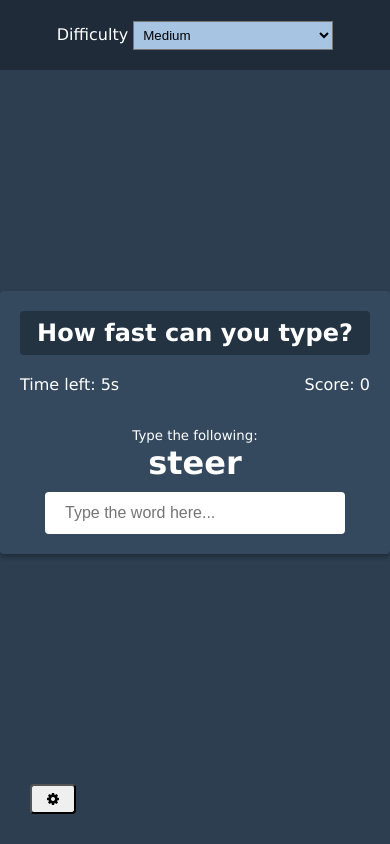
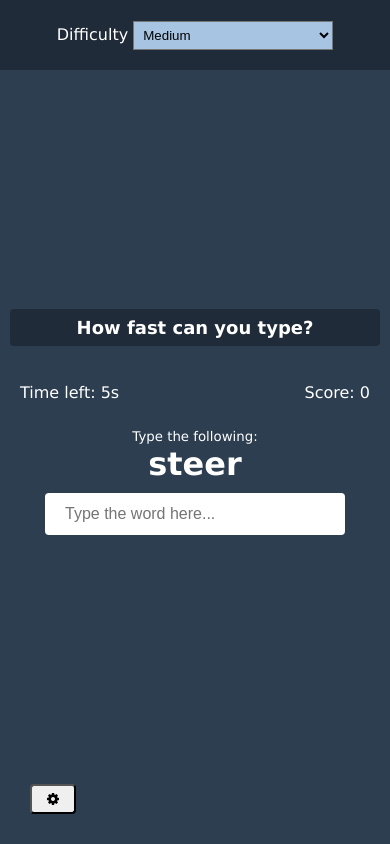
Before and after one commit to jaisharx/how-fast-can-you-type, a website: page src/index.html in a window 390 px wide. Drawn offline with Linux system fonts and the light colour scheme.

Commit message:
added media queries

```diff
--- a/src/style.css
+++ b/src/style.css
@@ -66,11 +66,26 @@ select:focus, button:focus, input:focus {
     box-shadow: 0 3px 5px rgba(0, 0, 0, 0.3);
 }
 
+@media (max-width: 520px){
+    .container {
+        padding: 10px;
+        background-color: #2c3e50;
+        box-shadow: none;
+    }
+}
+
 h2 {
     padding: 8px;
     border-radius: 4px;
     margin: 0 0 70px;
     background-color: rgba(0, 0, 0, 0.3);
+}
+
+@media (max-width: 520px){
+    h2 {
+        margin: 0 0 80px;
+        font-size: 18px;
+    }
 }
 
 h1 {
```
